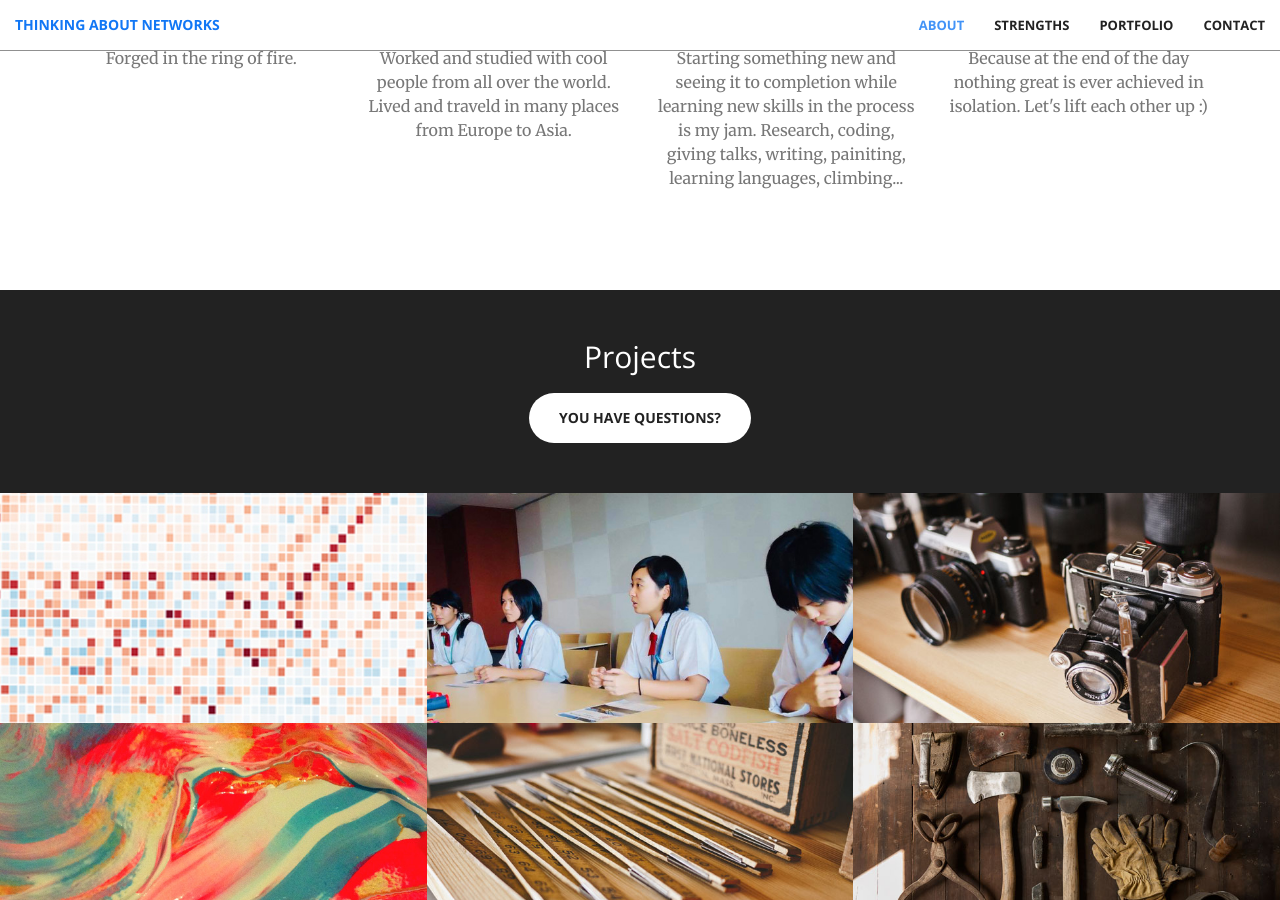
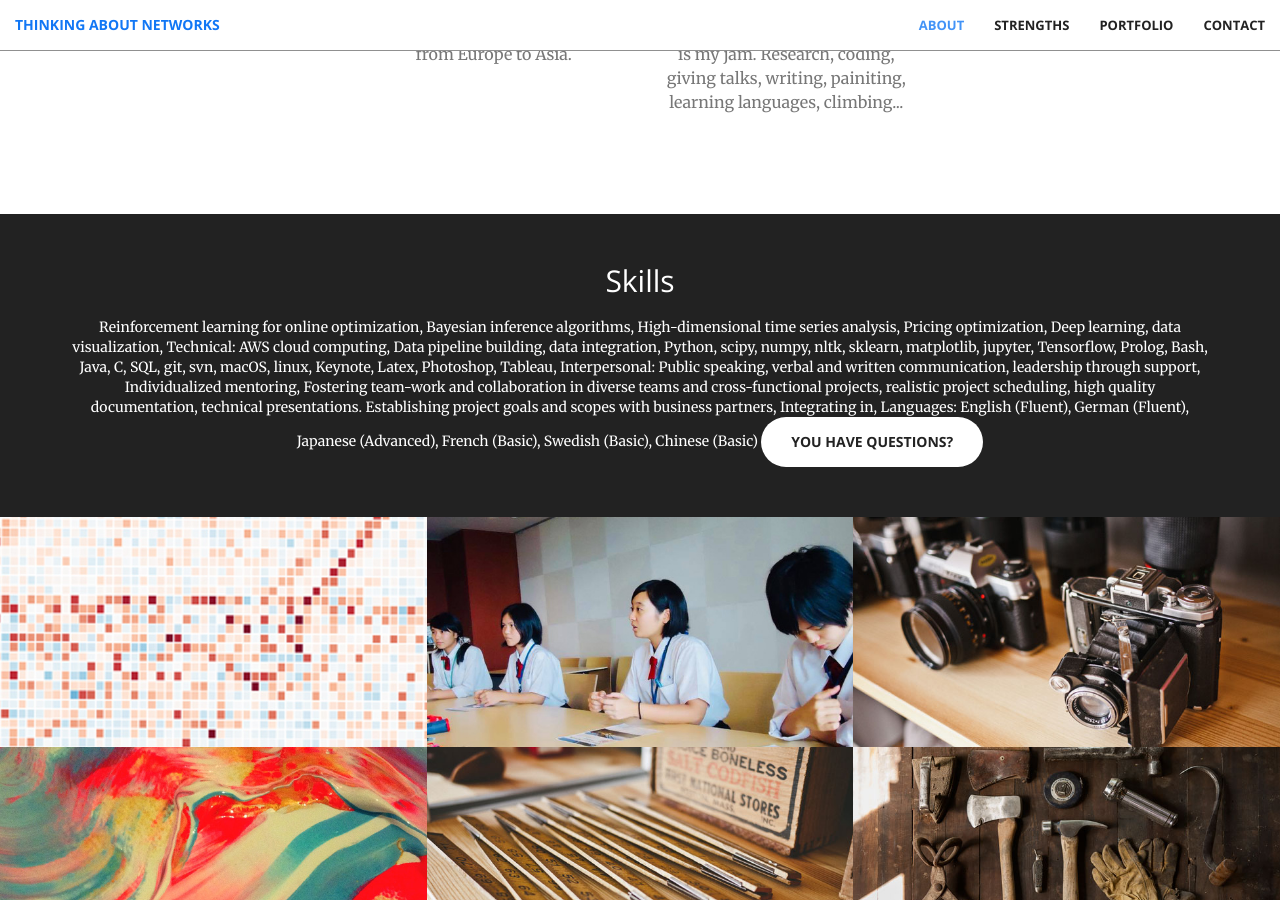
Before and after one commit to jvs--/jvs--.github.io, a Jekyll site: the page built from index.html, in a window 1280 px wide and 900 px high, scrolled down 2042 px. Built offline with Jekyll 4.4.1, drawn with Linux system fonts in a browser that asks for light colours.

Commit message:
adding content

```diff
--- a/_includes/aside.html
+++ b/_includes/aside.html
@@ -1,7 +1,20 @@
 <aside class="bg-dark">
     <div class="container text-center">
         <div class="call-to-action">
-              <h2>Projects</h2>
+            <h2>Skills</h2>
+
+            Reinforcement learning for online optimization, Bayesian inference algorithms, High-dimensional time series
+            analysis, Pricing optimization, Deep learning, data visualization,
+            Technical: AWS cloud computing, Data pipeline building, data integration, Python, scipy, numpy, nltk,
+            sklearn, matplotlib, jupyter, Tensorflow, Prolog, Bash, Java, C, SQL, git, svn, macOS, linux, Keynote,
+            Latex, Photoshop, Tableau,
+            Interpersonal: Public speaking, verbal and written communication, leadership through support, Individualized
+            mentoring, Fostering team-work and collaboration in diverse teams and cross-functional projects, realistic
+            project scheduling, high quality documentation, technical presentations. Establishing project goals and
+            scopes with business partners, Integrating in,
+            Languages: English (Fluent), German (Fluent), Japanese (Advanced), French (Basic), Swedish (Basic), Chinese
+            (Basic)
+
             <a href="#contact" class="btn btn-default btn-xl wow tada">You have questions?</a>
         </div>
     </div>
--- a/_includes/resume.html
+++ b/_includes/resume.html
@@ -2,7 +2,6 @@
     <div class="container">
         <div class="col-md-4 col-md-offset-2">
             <div class="service-box">
-                <i class="fa fa-4x fa-diamond wow bounceIn text-primary"></i>
                 <h3>Experience</h3>
                 <p class="text-muted">DS</p>
                 <p class="text-muted">ML R&D</p>
@@ -11,7 +10,6 @@
         </div>
         <div class="col-md-4 col-md-offset-2">
             <div class="service-box">
-                <i class="fa fa-4x fa-heart wow bounceIn text-primary" data-wow-delay=".3s"></i>
                 <h3>Education</h3>
                 <p class="text-muted">Ph.D. in </p>
                 <p class="text-muted">B.Sc. in </p>
```
Lines whose indentation alone changed are shown as unchanged.
